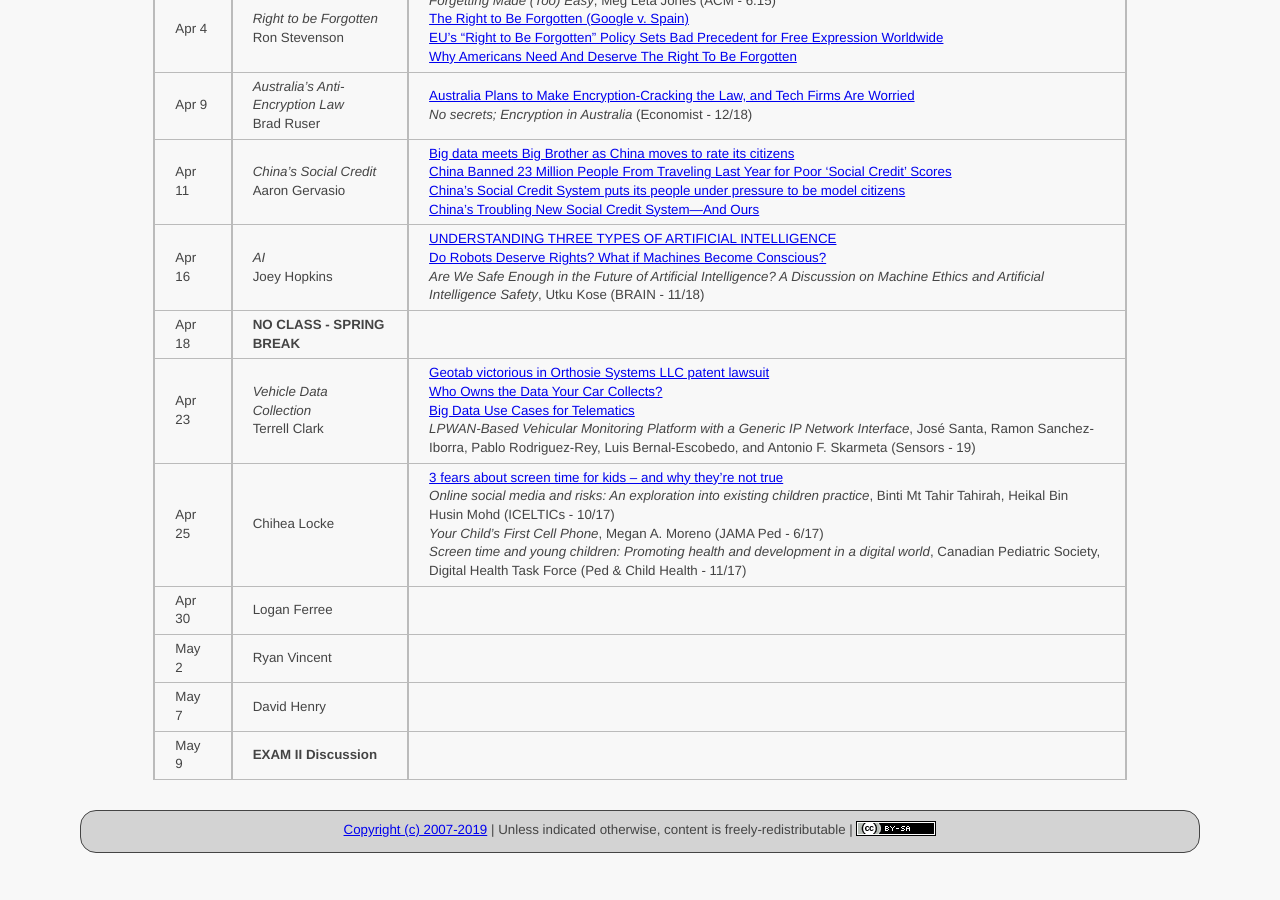
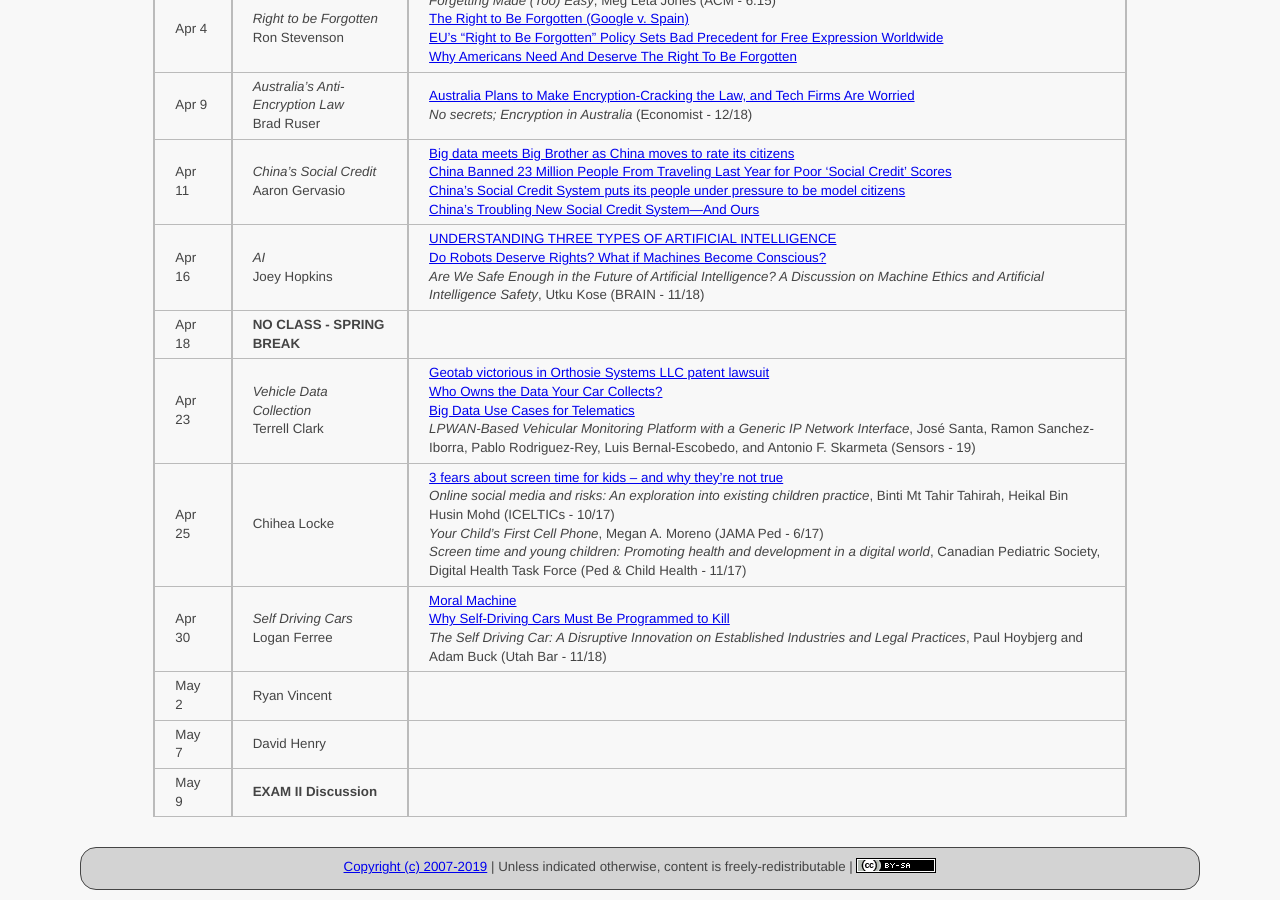
Before and after one commit to ycpcs/cs456-spring2019, a Jekyll site: the page built from schedule/index.md, in a window 1280 px wide and 900 px high, scrolled down 1708 px. Built offline with Jekyll 4.4.1, drawn with Linux system fonts in a browser that asks for light colours; before the commit the page ends 2571 px from its top, so only the background shows below that.

Commit message:
add Logan’s articles
add Logan’s articles

```diff
--- a/schedule/index.md
+++ b/schedule/index.md
@@ -41,7 +41,7 @@ All reading materials can be accessed via [Schmidt Library](http://library.ycp.e
 > Apr 18 | **NO CLASS - SPRING BREAK** | |
 > Apr 23 | *Vehicle Data Collection* <br /> Terrell Clark | [Geotab victorious in Orthosie Systems LLC patent lawsuit](https://www.geotab.com/press-release/geotab-wins-in-os-llc-patent-lawsuit/) <br /> [Who Owns the Data Your Car Collects?](https://www.consumerreports.org/automotive-technology/who-owns-the-data-your-car-collects/) <br /> [Big Data Use Cases for Telematics](https://www.geotab.com/blog/big-data-use-cases/) <br /> *LPWAN-Based Vehicular Monitoring Platform with a Generic IP Network Interface*, José Santa, Ramon Sanchez-Iborra, Pablo Rodriguez-Rey, Luis Bernal-Escobedo, and Antonio F. Skarmeta (Sensors - 19) |
 > Apr 25 | Chihea Locke        | [3 fears about screen time for kids -- and why they're not true](https://www.youtube.com/watch?v=8woKcr7u-YQ) <br /> *Online social media and risks: An exploration into existing children practice*, Binti Mt Tahir Tahirah, Heikal Bin Husin Mohd (ICELTICs - 10/17) <br /> *Your Child’s First Cell Phone*, Megan A. Moreno (JAMA Ped - 6/17) <br /> *Screen time and young children: Promoting health and development in a digital world*, Canadian Pediatric Society, Digital Health Task Force (Ped & Child Health - 11/17)|
-> Apr 30 | Logan Ferree        | |
+> Apr 30 | *Self Driving Cars* <br /> Logan Ferree | [Moral Machine](http://moralmachine.mit.edu) <br /> [Why Self-Driving Cars Must Be Programmed to Kill](https://www.technologyreview.com/s/542626/why-self-driving-cars-must-be-programmed-to-kill/) <br /> *The Self Driving Car: A Disruptive Innovation on Established Industries and Legal Practices*, Paul Hoybjerg and Adam Buck (Utah Bar - 11/18) |
 > May 2  | Ryan Vincent        | |
 > May 7  | David Henry         | |
 > May 9  | **EXAM II Discussion**         | |
```
